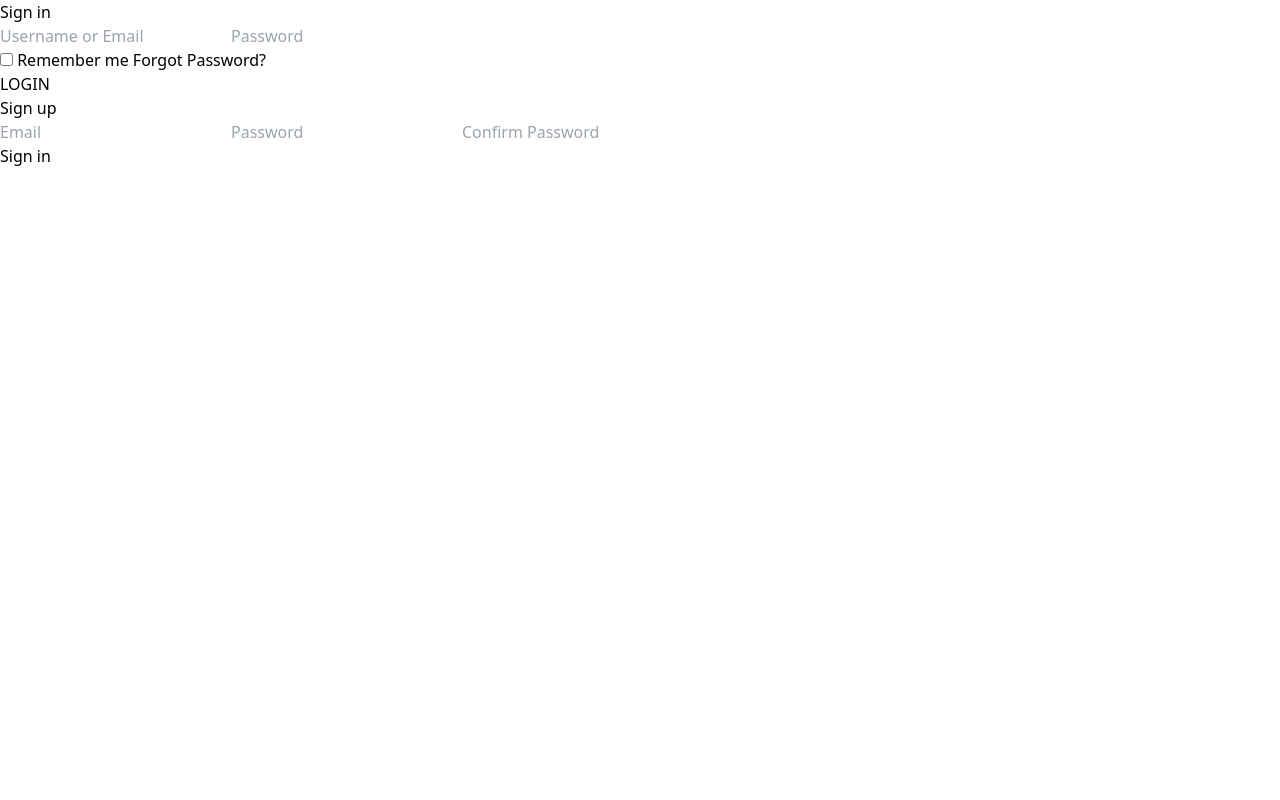
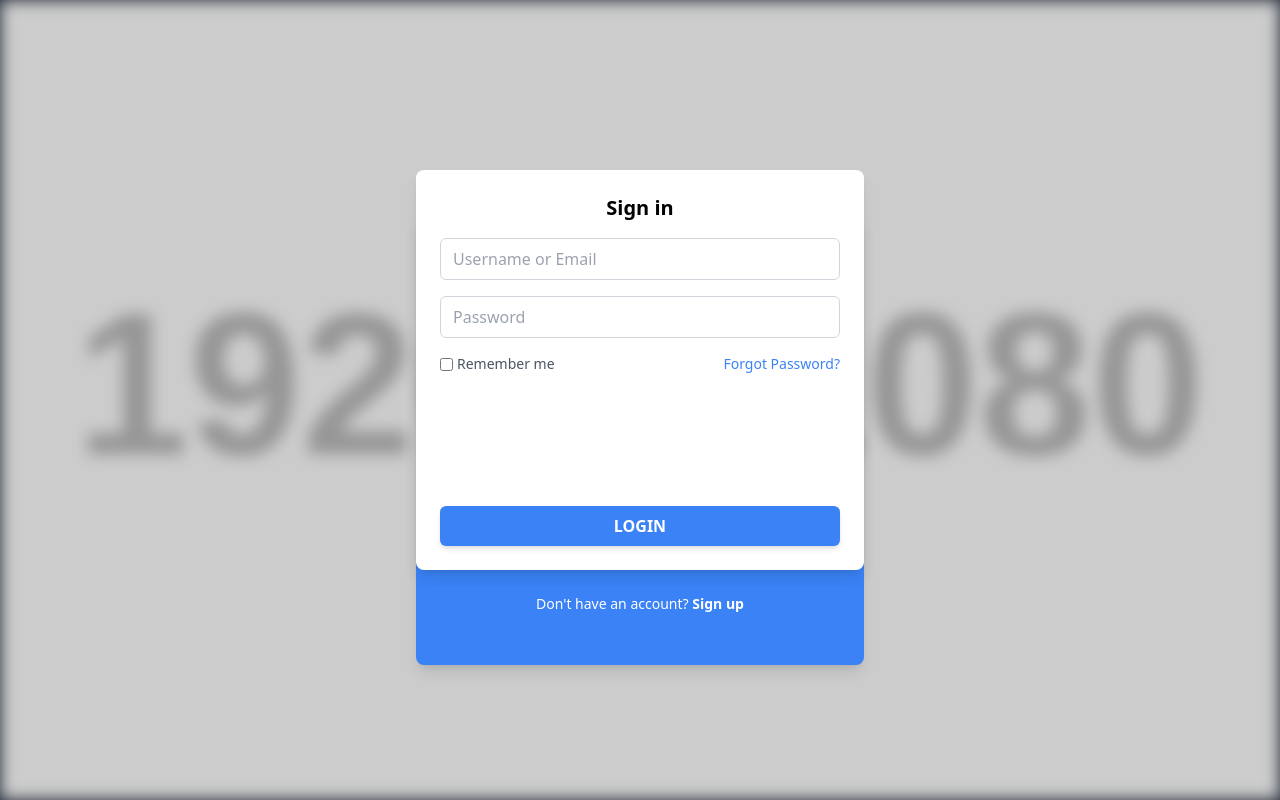
Before and after one commit to Imvideo/wsd-movie, a Vue app: page / in a window 1280 px wide. Built offline with nearby package versions, Linux system fonts and the light colour scheme.

Commit message:
fix: 버튼 대신 문구로 문구로 수정

```diff
--- /dev/null
+++ b/postcss.config.js
@@ -0,0 +1,6 @@
+module.exports = {
+  plugins: {
+    tailwindcss: {},
+    autoprefixer: {},
+  },
+}
--- a/src/components/LoginSignUp.vue
+++ b/src/components/LoginSignUp.vue
@@ -12,8 +12,8 @@
       <div
           class="absolute w-full transition-transform duration-700 ease-in-out rounded-lg shadow-lg"
           :class="{
-          'z-10 translate-y-[-30px] bg-white text-black h-[350px]': !isSignUp,
-          'z-0 translate-y-[40px] bg-blue-500 text-white h-[400px]': isSignUp,
+          'z-10 translate-y-[-30px] bg-white text-black h-[400px]': !isSignUp,
+          'z-0 translate-y-[40px] bg-blue-500 text-white h-[450px]': isSignUp,
         }"
       >
         <div class="p-6 flex flex-col justify-between h-full">
@@ -44,20 +44,35 @@
             </form>
           </div>
           <button
+              v-if="!isSignUp"
               class="mt-6 w-full py-2 px-4 bg-blue-500 text-white font-semibold rounded-md shadow-md hover:bg-blue-600 focus:outline-none focus:ring-2 focus:ring-blue-400 focus:ring-offset-2"
               @click.prevent="toggleCard"
           >
             LOGIN
           </button>
         </div>
+        <!-- Sign up 문구 -->
+        <p
+            v-if="!isSignUp"
+            class="mt-4 text-center text-sm text-white bg-blue-500 py-2 rounded-b-lg"
+        >
+          Don't have an account?
+          <a
+              href="#"
+              class="font-bold hover:underline"
+              @click.prevent="toggleCard"
+          >
+            Sign up
+          </a>
+        </p>
       </div>
 
       <!-- 회원가입 카드 -->
       <div
           class="absolute w-full transition-transform duration-700 ease-in-out rounded-lg shadow-lg"
           :class="{
-          'z-10 translate-y-[-30px] bg-white text-black h-[350px]': isSignUp,
-          'z-0 translate-y-[40px] bg-blue-500 text-white h-[400px]': !isSignUp,
+          'z-10 translate-y-[-30px] bg-white text-black h-[400px]': isSignUp,
+          'z-0 translate-y-[40px] bg-blue-500 text-white h-[450px]': !isSignUp,
         }"
       >
         <div class="p-6 flex flex-col justify-between h-full">
@@ -88,12 +103,27 @@
             </form>
           </div>
           <button
+              v-if="isSignUp"
               class="mt-6 w-full py-2 px-4 bg-white text-blue-500 font-semibold rounded-md shadow-md hover:bg-gray-100 focus:outline-none focus:ring-2 focus:ring-blue-400 focus:ring-offset-2"
               @click.prevent="toggleCard"
           >
-            Sign in
+            SIGN UP
           </button>
         </div>
+        <!-- Sign in 문구 -->
+        <p
+            v-if="isSignUp"
+            class="mt-4 text-center text-sm text-white bg-blue-500 py-2 rounded-b-lg"
+        >
+          Already have an account?
+          <a
+              href="#"
+              class="font-bold hover:underline"
+              @click.prevent="toggleCard"
+          >
+            Sign in
+          </a>
+        </p>
       </div>
     </div>
   </div>
@@ -141,6 +171,7 @@ export default defineComponent({
 });
 </script>
 
+
 <style scoped>
 /* 카드 높이 및 위치 조정 */
 .translate-y-[-30px] {
--- /dev/null
+++ b/tailwind.config.js
@@ -0,0 +1,10 @@
+module.exports = {
+  content: [
+    "./index.html",
+    "./src/**/*.{vue,js,ts,jsx,tsx}",
+  ],
+  theme: {
+    extend: {},
+  },
+  plugins: [],
+};
```
